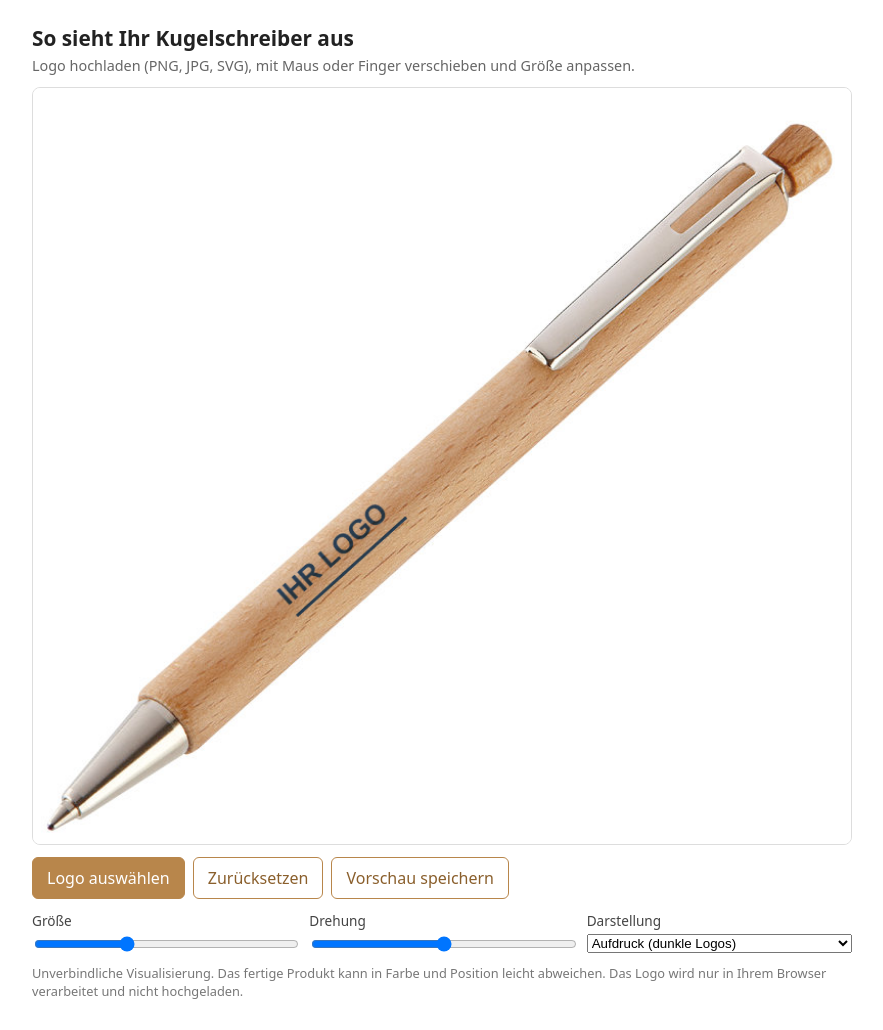
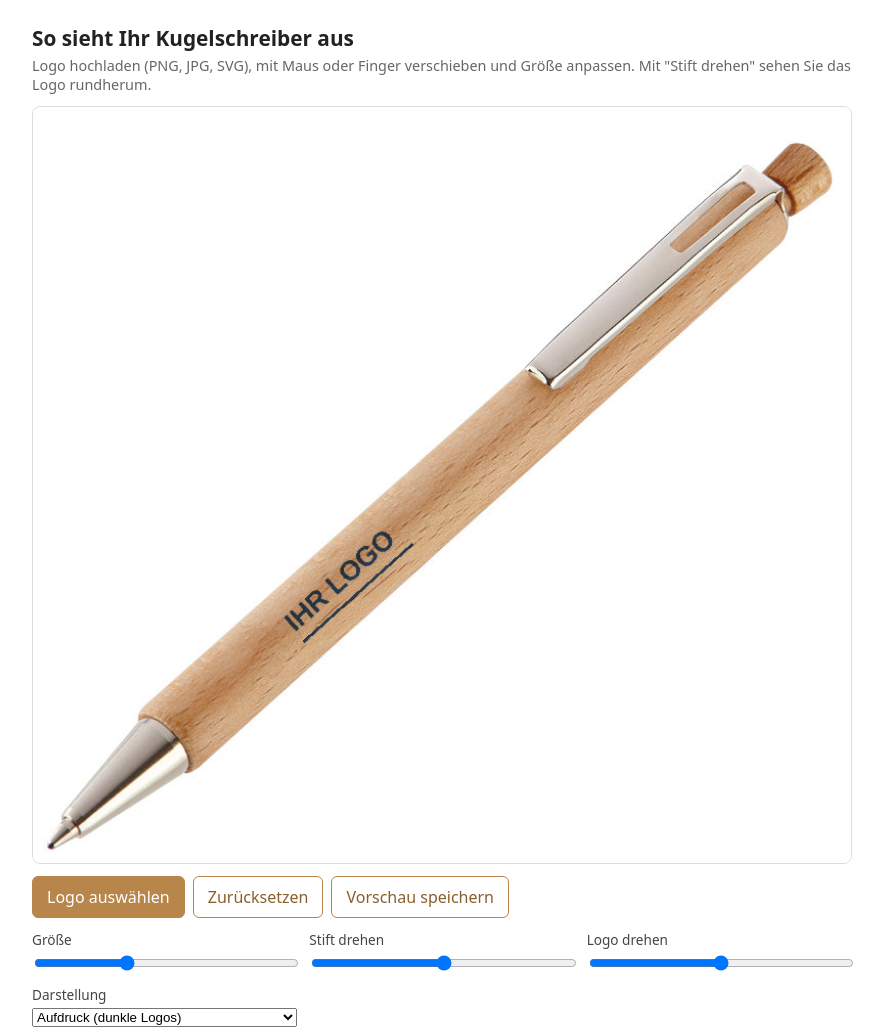
Before and after one commit to stole311/pen-preview, a plain HTML site: page index.html in a window 1280 px wide. Shown: the top 1030 px of the page, without its empty margins (198-1081 px from the left). Drawn offline with Linux system fonts and the light colour scheme.

Commit message:
feat: add pen rotation

```diff
--- a/index.html
+++ b/index.html
@@ -25,7 +25,7 @@
 <body>
 <div class="pp" id="pen-preview">
   <h2>So sieht Ihr Kugelschreiber aus</h2>
-  <p class="hint">Logo hochladen (PNG, JPG, SVG), mit Maus oder Finger verschieben und Größe anpassen.</p>
+  <p class="hint">Logo hochladen (PNG, JPG, SVG), mit Maus oder Finger verschieben und Größe anpassen. Mit "Stift drehen" sehen Sie das Logo rundherum.</p>
 
   <div class="stage"><canvas id="pp-canvas" width="800" height="739"></canvas></div>
 
@@ -37,7 +37,8 @@
 
   <div class="controls">
     <label>Größe <input type="range" id="pp-size" min="20" max="400" value="150"></label>
-    <label>Drehung <input type="range" id="pp-rot" min="-180" max="180" value="0"></label>
+    <label>Stift drehen <input type="range" id="pp-phi" min="-180" max="180" value="0"></label>
+    <label>Logo drehen <input type="range" id="pp-rot" min="-180" max="180" value="0"></label>
     <label>Darstellung
       <select id="pp-mode">
         <option value="multiply">Aufdruck (dunkle Logos)</option>
@@ -53,20 +54,29 @@
   const $ = id => document.getElementById(id);
   const canvas = $('pp-canvas'), ctx = canvas.getContext('2d');
   const W = canvas.width, H = canvas.height;
+  const DEG = Math.PI / 180, S = 2; // S = Oversampling des Logos
 
   // Stiftachse (Pixel im Bild): Spitze -> Ende
   const AX = { x0: 15, y0: 720, x1: 760, y1: 50 };
   const len = Math.hypot(AX.x1 - AX.x0, AX.y1 - AX.y0);
   const dx = (AX.x1 - AX.x0) / len, dy = (AX.y1 - AX.y0) / len;
-  const axisAngle = Math.atan2(dy, dx);
   // Bedruckbarer Bereich entlang der Achse (Holzschaft zwischen Metallspitze und Clip)
   const U_MIN = 165, U_MAX = 650;
+  const uOf = (x, y) => (x - AX.x0) * dx + (y - AX.y0) * dy;   // Position entlang der Achse
+  const vOf = (x, y) => -(x - AX.x0) * dy + (y - AX.y0) * dx;  // Abstand quer zur Achse
 
-  const state = { x: 300, y: 455, size: 150, rot: 0, alpha: 0.9, mode: 'multiply', logo: null };
+  const state = {
+    u0: uOf(300, 455), psi0: 0,      // Logo-Mitte: Achsposition / Winkel auf dem Zylinder
+    size: 150, rot: 0, phi: 0,       // Größe, Logo-Drehung (Grad), Stiftdrehung (Grad)
+    alpha: 0.9, mode: 'multiply', logo: null
+  };
   const def = Object.assign({}, state);
 
   const pen = new Image();
-  let mask = null;
+  let pix = null;          // {n, u, v, a}: Holzpixel des Schafts
+  let cen, rad;            // Mittellinie und Radius des Schafts pro Achsposition
+  let layerCanvas, layerData;
+  let raster = null;       // gecachte Logo-Pixel
 
   function makeDemoLogo() {
     const c = document.createElement('canvas'); c.width = 400; c.height = 140;
@@ -81,47 +91,94 @@
     const tmp = document.createElement('canvas'); tmp.width = W; tmp.height = H;
     const g = tmp.getContext('2d'); g.drawImage(pen, 0, 0, W, H);
     const d = g.getImageData(0, 0, W, H), p = d.data;
+    const N = Math.ceil(len) + 2;
+    const vmin = new Float32Array(N).fill(1e9), vmax = new Float32Array(N).fill(-1e9);
     for (let y = 0; y < H; y++) for (let x = 0; x < W; x++) {
       const i = (y * W + x) * 4;
       const r = p[i], b = p[i + 2];
-      const u = (x - AX.x0) * dx + (y - AX.y0) * dy;
+      const u = uOf(x, y);
       const wood = (r - b) > 35 && r > 110 && u > U_MIN && u < U_MAX;
+      if (wood) {
+        const ui = Math.round(u), v = vOf(x, y);
+        if (v < vmin[ui]) vmin[ui] = v;
+        if (v > vmax[ui]) vmax[ui] = v;
+      }
       p[i] = p[i + 1] = p[i + 2] = 0; p[i + 3] = wood ? 255 : 0;
     }
     g.putImageData(d, 0, 0);
-    // Kanten leicht weichzeichnen und einziehen
+
+    // Mittellinie/Radius pro Achsposition, geglättet
+    const c0 = new Float32Array(N), r0 = new Float32Array(N);
+    let lastC = 0, lastR = 30;
+    for (let i = 0; i < N; i++) {
+      if (vmax[i] > vmin[i]) { lastC = (vmin[i] + vmax[i]) / 2; lastR = (vmax[i] - vmin[i]) / 2 + 0.5; }
+      c0[i] = lastC; r0[i] = lastR;
+    }
+    cen = new Float32Array(N); rad = new Float32Array(N);
+    for (let i = 0; i < N; i++) {
+      let sc = 0, sr = 0, k = 0;
+      for (let j = Math.max(0, i - 8); j <= Math.min(N - 1, i + 8); j++) { sc += c0[j]; sr += r0[j]; k++; }
+      cen[i] = sc / k; rad[i] = sr / k;
+    }
+
+    // Weiche Kanten
     const m = document.createElement('canvas'); m.width = W; m.height = H;
     const mg = m.getContext('2d'); mg.filter = 'blur(1.5px)'; mg.drawImage(tmp, 0, 0);
-    mask = m;
+    const md = mg.getImageData(0, 0, W, H).data;
+    const us = [], vs = [], as = [], idx = [];
+    for (let y = 0; y < H; y++) for (let x = 0; x < W; x++) {
+      const a = md[(y * W + x) * 4 + 3];
+      if (a > 8) { us.push(uOf(x, y)); vs.push(vOf(x, y)); as.push(a); idx.push(y * W + x); }
+    }
+    pix = { n: us.length, u: Float32Array.from(us), v: Float32Array.from(vs), a: Uint8Array.from(as), idx: Int32Array.from(idx) };
+
+    layerCanvas = document.createElement('canvas'); layerCanvas.width = W; layerCanvas.height = H;
+    layerData = layerCanvas.getContext('2d').createImageData(W, H);
   }
+
+  function getRaster() {
+    const logo = state.logo;
+    if (raster && raster.logo === logo && raster.size === state.size) return raster;
+    const lw = state.size, lh = state.size * logo.naturalHeight / logo.naturalWidth;
+    const w = Math.max(1, Math.round(lw * S)), h = Math.max(1, Math.round(lh * S));
+    const c = document.createElement('canvas'); c.width = w; c.height = h;
+    const g = c.getContext('2d'); g.drawImage(logo, 0, 0, w, h);
+    raster = { logo, size: state.size, w, h, lw, lh, data: g.getImageData(0, 0, w, h).data };
+    return raster;
+  }
+
+  const clampU = u => Math.min(U_MAX, Math.max(U_MIN, Math.round(u)));
+  const TWO_PI = Math.PI * 2;
 
   function render() {
     ctx.clearRect(0, 0, W, H);
     ctx.drawImage(pen, 0, 0, W, H);
-    if (!state.logo || !mask) return;
-    const layer = document.createElement('canvas'); layer.width = W; layer.height = H;
-    const g = layer.getContext('2d');
-    const lw = state.size, lh = state.size * state.logo.naturalHeight / state.logo.naturalWidth;
-    g.translate(state.x, state.y);
-    g.rotate(axisAngle + state.rot * Math.PI / 180);
-    g.drawImage(state.logo, -lw / 2, -lh / 2, lw, lh);
-    g.setTransform(1, 0, 0, 1, 0, 0);
-    g.globalCompositeOperation = 'destination-in';
-    g.drawImage(mask, 0, 0);
+    if (!state.logo || !pix) return;
+    const R = getRaster();
+    const out = layerData.data; out.fill(0);
+    const rot = state.rot * DEG, phi = state.phi * DEG;
+    const ca = Math.cos(rot), sa = Math.sin(rot);
+
+    for (let k = 0; k < pix.n; k++) {
+      const u = pix.u[k], ui = clampU(u);
+      let t = (pix.v[k] - cen[ui]) / rad[ui];
+      t = t > 0.999 ? 0.999 : t < -0.999 ? -0.999 : t;
+      let dlt = Math.asin(t) + phi - state.psi0;        // Winkel zur Logo-Mitte auf dem Zylinder
+      dlt -= TWO_PI * Math.round(dlt / TWO_PI);
+      const a = u - state.u0, b = rad[ui] * dlt;        // abgerollte Koordinaten (Achse / Umfang)
+      const lx = a * ca + b * sa, ly = -a * sa + b * ca;
+      const ix = Math.floor((lx + R.lw / 2) * S), iy = Math.floor((ly + R.lh / 2) * S);
+      if (ix < 0 || iy < 0 || ix >= R.w || iy >= R.h) continue;
+      const si = (iy * R.w + ix) * 4, oi = pix.idx[k] * 4;
+      out[oi] = R.data[si]; out[oi + 1] = R.data[si + 1]; out[oi + 2] = R.data[si + 2];
+      out[oi + 3] = R.data[si + 3] * pix.a[k] / 255;
+    }
+    layerCanvas.getContext('2d').putImageData(layerData, 0, 0);
     ctx.save();
     ctx.globalAlpha = state.alpha;
     ctx.globalCompositeOperation = state.mode;
-    ctx.drawImage(layer, 0, 0);
+    ctx.drawImage(layerCanvas, 0, 0);
     ctx.restore();
-  }
-
-  function setLogo(src) {
-    const img = new Image();
-    img.onload = () => {
-      if (!img.naturalWidth) return;
-      state.logo = img; render();
-    };
-    img.src = src;
   }
 
   // Eingaben
@@ -135,10 +192,11 @@
   });
   $('pp-size').addEventListener('input', e => { state.size = +e.target.value; render(); });
   $('pp-rot').addEventListener('input', e => { state.rot = +e.target.value; render(); });
+  $('pp-phi').addEventListener('input', e => { state.phi = +e.target.value; render(); });
   $('pp-mode').addEventListener('change', e => { state.mode = e.target.value; render(); });
   $('pp-reset').addEventListener('click', () => {
     Object.assign(state, def, { logo: state.logo });
-    $('pp-size').value = def.size; $('pp-rot').value = 0; $('pp-mode').value = def.mode;
+    $('pp-size').value = def.size; $('pp-rot').value = 0; $('pp-phi').value = 0; $('pp-mode').value = def.mode;
     render();
   });
   $('pp-download').addEventListener('click', () => {
@@ -146,25 +204,36 @@
     a.href = canvas.toDataURL('image/png'); a.click();
   });
 
-  // Verschieben per Maus/Touch
+  // Verschieben per Maus/Touch (auf der Zylinderoberfläche)
   let drag = null;
-  function pos(e) {
+  function surf(e) {
     const r = canvas.getBoundingClientRect();
-    return { x: (e.clientX - r.left) * W / r.width, y: (e.clientY - r.top) * H / r.height };
+    const x = (e.clientX - r.left) * W / r.width, y = (e.clientY - r.top) * H / r.height;
+    const u = uOf(x, y), ui = clampU(u);
+    let t = (vOf(x, y) - cen[ui]) / rad[ui];
+    t = Math.max(-0.98, Math.min(0.98, t));
+    return { u, th: Math.asin(t) };
   }
   canvas.addEventListener('pointerdown', e => {
-    const p = pos(e); drag = { dx: state.x - p.x, dy: state.y - p.y };
+    if (!pix) return;
+    const s = surf(e); drag = { u: s.u, th: s.th, u0: state.u0, psi0: state.psi0 };
     canvas.setPointerCapture(e.pointerId); canvas.classList.add('drag');
   });
   canvas.addEventListener('pointermove', e => {
-    if (!drag) return; const p = pos(e);
-    state.x = p.x + drag.dx; state.y = p.y + drag.dy; render();
+    if (!drag) return; const s = surf(e);
+    state.u0 = Math.min(U_MAX, Math.max(U_MIN, drag.u0 + s.u - drag.u));
+    state.psi0 = drag.psi0 + (s.th - drag.th);
+    render();
   });
   const end = () => { drag = null; canvas.classList.remove('drag'); };
   canvas.addEventListener('pointerup', end);
   canvas.addEventListener('pointercancel', end);
 
-  pen.onload = () => { buildMask(); state.logo = makeDemoLogo(); state.logo.onload = render; render(); };
+  pen.onload = () => {
+    buildMask();
+    state.logo = makeDemoLogo();
+    state.logo.onload = render;
+  };
   pen.src = 'pen.png';
 })();
 </script>
```
